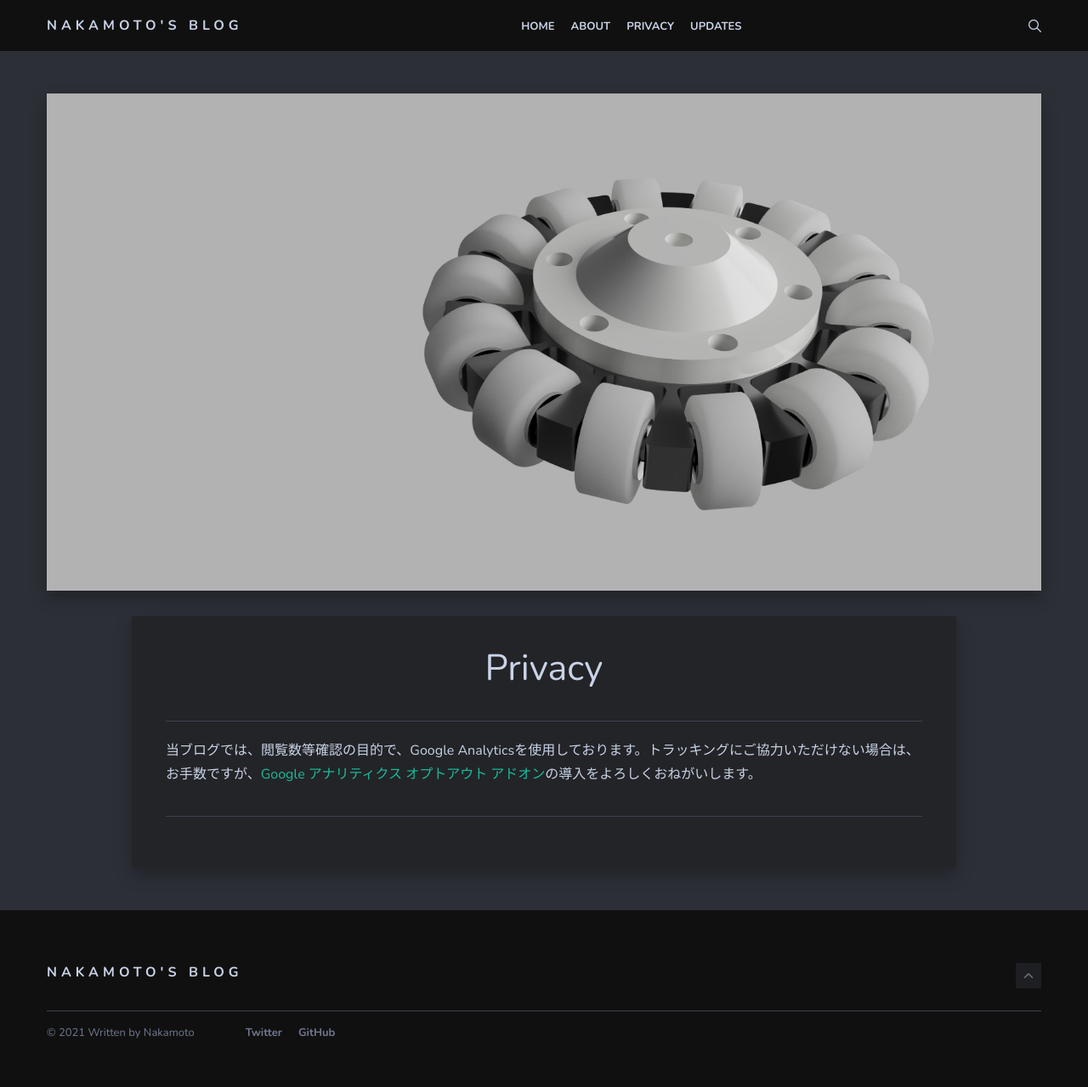
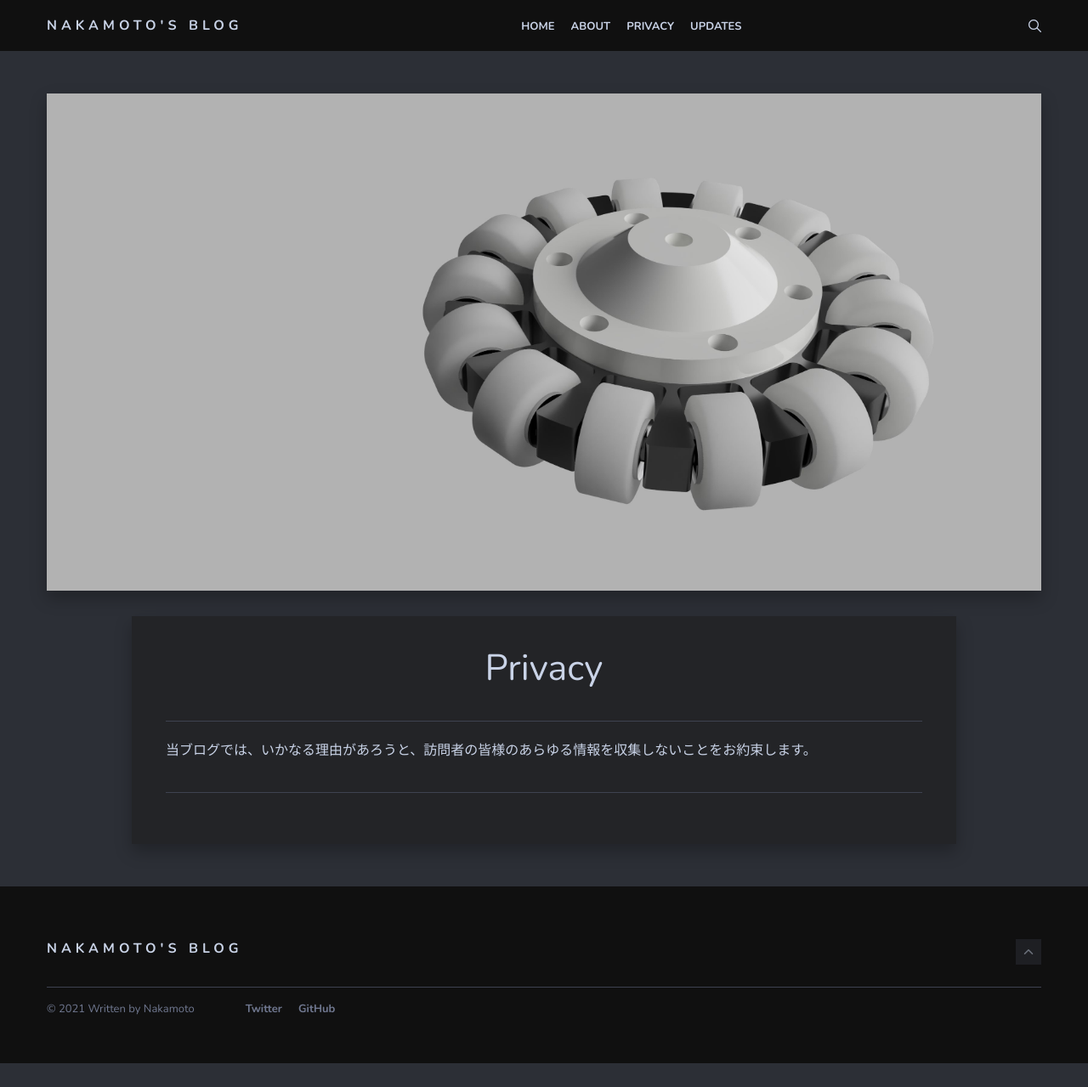
Before and after one commit to RP-800/RP-800.github.io, a Jekyll site: the page built from _pages/privacy.md, in a window 1280 px wide. Shown: the whole page at 85% size. Built offline with Jekyll 4.4.1, drawn with Linux system fonts in a browser that asks for light colours; nearby versions of some CDN libraries; after the commit the page ends 1251 px from its top, so only the background shows below that.

Commit message:
Update privacy.md

```diff
--- a/_pages/privacy.md
+++ b/_pages/privacy.md
@@ -4,4 +4,4 @@ title: Privacy
 image: 897b279a-6a44-40f7-9459-d3fe7b226536.jpg
 permalink: /privacy/
 ---
-当ブログでは、閲覧数等確認の目的で、Google Analyticsを使用しております。トラッキングにご協力いただけない場合は、お手数ですが、[Google アナリティクス オプトアウト アドオン](https://tools.google.com/dlpage/gaoptout?hl=ja)の導入をよろしくおねがいします。
+当ブログでは、いかなる理由があろうと、訪問者の皆様のあらゆる情報を収集しないことをお約束します。
```
